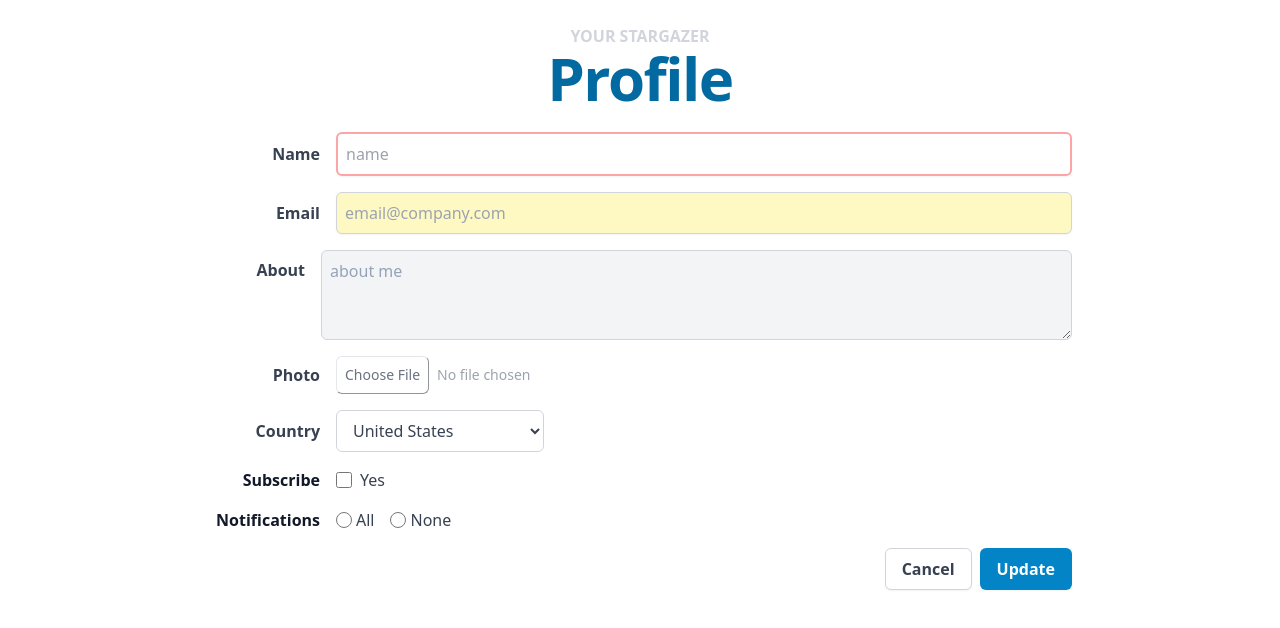
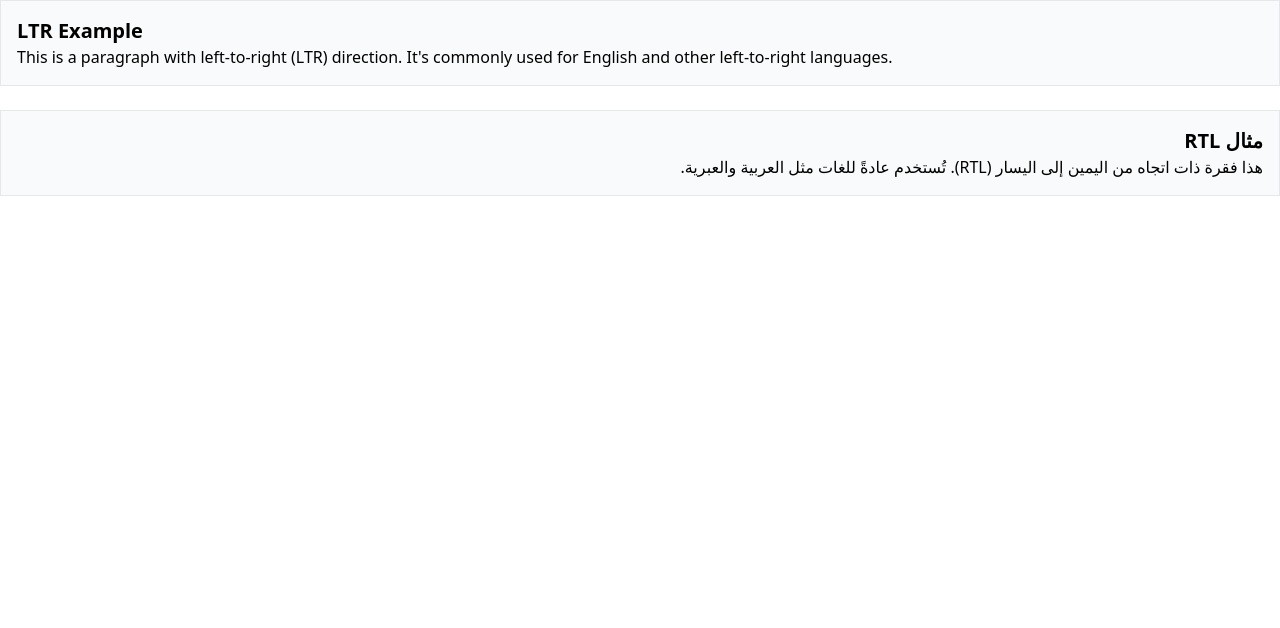
Before and after one commit to subash-gautam/learning-tailwind-css, a React (Vite) app: page / in a window 1280 px wide. Shown: the top 628 px of the page. Built offline with nearby package versions, Linux system fonts and the light colour scheme.

Commit message:
Attribute modifiers : dir="rtl" or "ltr"

```diff
--- a/src/App.jsx
+++ b/src/App.jsx
@@ -1,4 +1,4 @@
-import React from "react";
+import React, { useState } from "react";
 import "bootstrap-icons/font/bootstrap-icons.css";
 import Card from "./components/Card";
 import Button from "./components/Button";
@@ -6,154 +6,24 @@ import Button from "./components/Button";
 function App() {
     return (
         <>
-            <main class="max-w-4xl mx-auto w-screen flex flex-col items-center justify-center">
-                <header class="my-6">
-                    <h2 class="text-center font-semibold uppercase text-gray-300">
-                        Your StarGazer
-                    </h2>
-                    <p class="text-center font-extrabold text-sky-700 tracking-tight text-6xl">
-                        Profile
+            <div class="space-y-6">
+                <div dir="ltr" class="border p-4 bg-gray-50">
+                    <h2 class="text-xl font-bold">LTR Example</h2>
+                    <p>
+                        This is a paragraph with left-to-right (LTR) direction.
+                        It's commonly used for English and other left-to-right
+                        languages.
                     </p>
-                </header>
-                <form class="w-full grid gap-4 px-4">
-                    <div class="flex justify-between items-center">
-                        <label
-                            for="name"
-                            class="w-32 text-right pr-4 font-bold text-gray-700">
-                            Name
-                        </label>
-                        <div class="flex-1">
-                            <input
-                                required
-                                placeholder="name"
-                                type="text"
-                                id="name"
-                                class="invalid:border-red-300 invalid:border-2 w-full rounded-md appearance-none border border-gray-300 py-2 px-2 bg-white text-gray-700 placeholder-gray-400 shadow-sm focus:outline-none focus:ring-2 focus:ring-sky-600 focus:border-transparent"
-                            />
-                        </div>
-                    </div>
+                </div>
 
-                    <div class="flex justify-between items-center">
-                        <label
-                            for="email"
-                            class="w-32 text-right pr-4 font-bold text-gray-700">
-                            Email
-                        </label>
-                        <input
-                            required
-                            placeholder="email@company.com"
-                            type="email"
-                            id="email"
-                            class="required:bg-yellow-100 invalid:text-red-600 w-full rounded-md flex-1 appearance-none border border-gray-300 py-2 px-2 bg-white text-gray-700 placeholder-gray-400 shadow-sm focus:outline-none focus:ring-2 focus:ring-sky-600 focus:border-transparent"
-                        />
-                    </div>
-
-                    <div class="flex justify-between items-start">
-                        <label
-                            for="about"
-                            class="w-32 text-right mt-2 pr-4 font-bold text-gray-700">
-                            About
-                        </label>
-                        <textarea
-                            disabled
-                            id="about"
-                            name="about"
-                            placeholder="about me"
-                            rows="3"
-                            class="w-full placeholder:text-slate-400 appearance-none border border-gray-300 py-2 px-2 bg-gray-100 text-gray-700 placeholder-gray-400 rounded-md focus:outline-none focus:ring-2 focus:ring-sky-600"></textarea>
-                    </div>
-
-                    <div class="flex justify-start items-center">
-                        <label
-                            for="photo"
-                            class="w-32 text-right pr-4 font-bold text-gray-700">
-                            Photo
-                        </label>
-                        <input
-                            type="file"
-                            class="block text-sm text-gray-400 file:mr-2 file:py-2 file:px-2 file:rounded-md file:border file:border-gray-200 file:bg-white file:text-gray-500 hover:file:bg-green-100"
-                        />
-                    </div>
-
-                    <div class="flex justify-start items-center">
-                        <label
-                            for="country"
-                            class="w-32 text-right pr-4 font-bold text-gray-700">
-                            Country
-                        </label>
-                        <select
-                            id="country"
-                            name="country"
-                            autocomplete="country-name"
-                            class="w-52 text-gray-700 py-2 px-3 border border-gray-300 bg-white rounded-md focus:outline-none focus:ring-2 focus:ring-sky-600">
-                            <option>United States</option>
-                            <option>Panama</option>
-                            <option>Chile</option>
-                        </select>
-                    </div>
-
-                    <div class="flex justify-start items-center">
-                        <div class="w-32 text-right pr-4 font-bold text-gray-900">
-                            Subscribe
-                        </div>
-                        <div class="flex items-center">
-                            <input
-                                id="subscribe"
-                                name="subscribe"
-                                type="checkbox"
-                                class="mr-2 focus:ring-sky-600 h-4 w-4 text-sky-600 border-gray-300 rounded"
-                            />
-                            <label for="subscribe" class="text-gray-700">
-                                Yes
-                            </label>
-                        </div>
-                    </div>
-
-                    <div class="flex justify-start items-center">
-                        <div class="w-32 text-right pr-4 font-bold text-gray-900">
-                            Notifications
-                        </div>
-                        <div class="flex items-center mr-4">
-                            <input
-                                id="notifications-all"
-                                name="notifications"
-                                type="radio"
-                                class="focus:ring-sky-600 h-4 w-4 text-sky-600 border-gray-300"
-                            />
-                            <label
-                                for="notifications-all"
-                                class="ml-1 block text-gray-700">
-                                All
-                            </label>
-                        </div>
-                        <div class="flex items-center">
-                            <input
-                                id="notifications-none"
-                                name="notifications"
-                                type="radio"
-                                class="focus:ring-sky-600 h-4 w-4 text-sky-600 border-gray-300"
-                            />
-                            <label
-                                for="notifications-none"
-                                class="ml-1 block text-gray-700">
-                                None
-                            </label>
-                        </div>
-                    </div>
-                    <div class="flex justify-end gap-2">
-                        <button
-                            type="button"
-                            class="bg-white py-2 px-4 border border-gray-300 rounded-md shadow-sm font-bold text-gray-700 hover:bg-gray-50 focus:outline-none focus:ring-2 focus:ring-offset-2 focus:ring-sky-600">
-                            Cancel
-                        </button>
-                        <button
-                            type="submit"
-                            class="py-2 px-4 border border-transparent shadow-sm font-bold rounded-md text-white bg-sky-600 hover:bg-sky-700 focus:outline-none focus:ring-2 focus:ring-offset-2 focus:ring-sky-600">
-                            Update
-                        </button>
-                    </div>
-                </form>
-            </main>
+                <div dir="rtl" class="border p-4 bg-gray-50">
+                    <h2 class="text-xl font-bold">مثال RTL</h2>
+                    <p>
+                        هذا فقرة ذات اتجاه من اليمين إلى اليسار (RTL). تُستخدم
+                        عادةً للغات مثل العربية والعبرية.
+                    </p>
+                </div>
+            </div>
         </>
     );
 }
```
